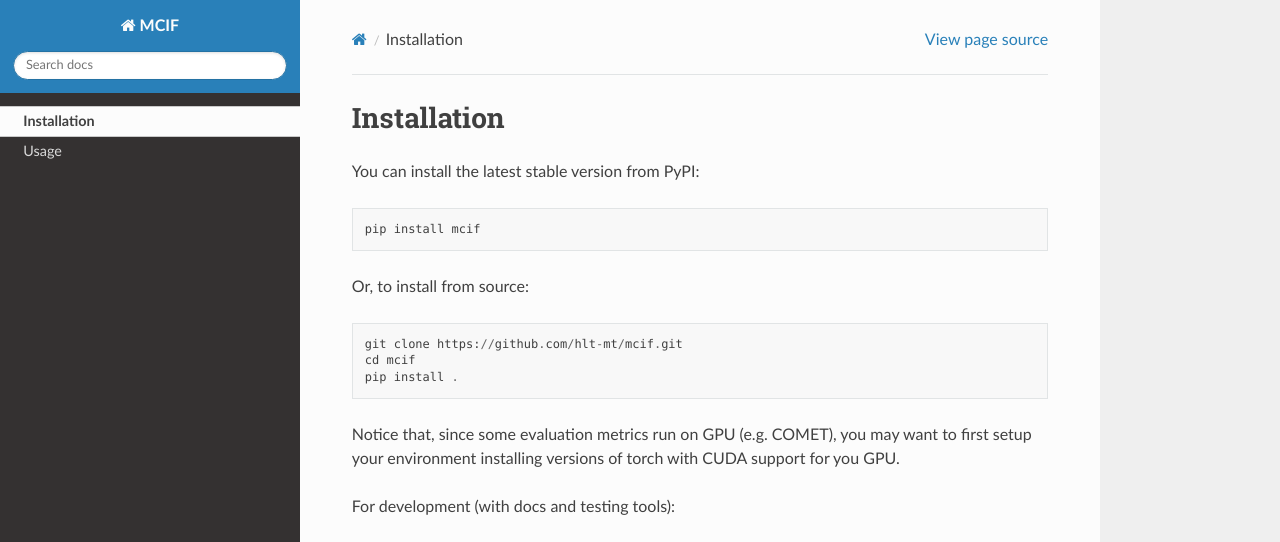
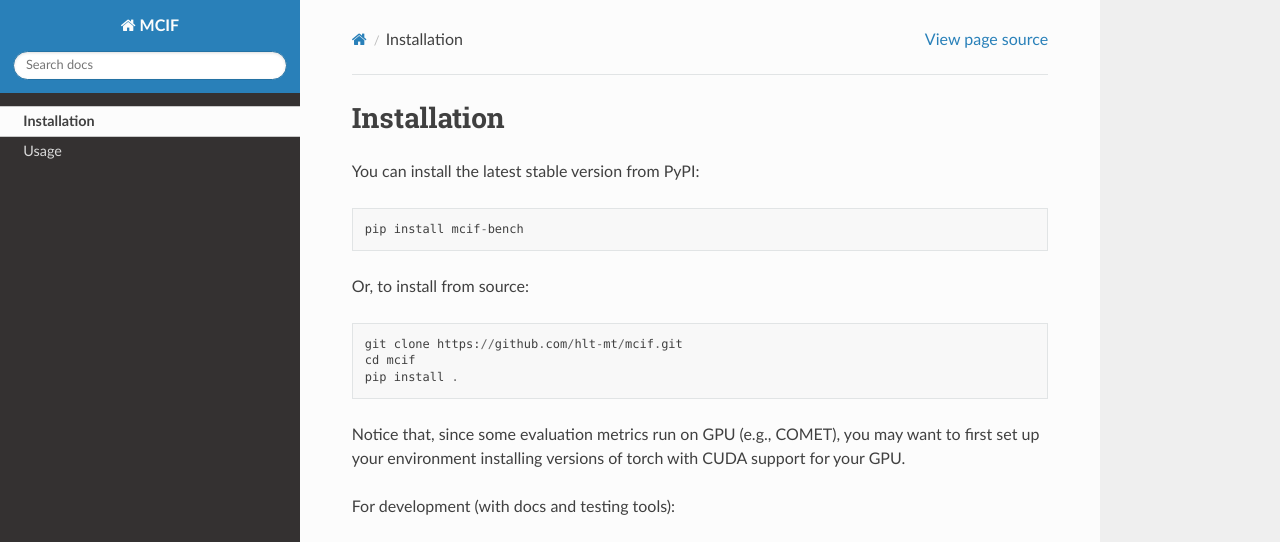
Before and after one commit to hlt-mt/mcif, a Sphinx documentation site: the page built from docs/source/installation.rst, in a window 1280 px wide. Shown: the top 542 px of the page. Built offline with Sphinx 7.4.7 and the Read the Docs theme 3.1.0, drawn with Linux system fonts in a browser that asks for light colours.

Commit message:
Update installation in the README after PyPi release (#33)

```diff
--- a/docs/source/installation.rst
+++ b/docs/source/installation.rst
@@ -3,7 +3,7 @@ Installation
 
 You can install the latest stable version from PyPI::
 
-    pip install mcif
+    pip install mcif-bench
 
 Or, to install from source::
 
@@ -11,8 +11,8 @@ Or, to install from source::
     cd mcif
     pip install .
 
-Notice that, since some evaluation metrics run on GPU (e.g. COMET), you may want to first
-setup your environment installing versions of torch with CUDA support for you GPU.
+Notice that, since some evaluation metrics run on GPU (e.g., COMET), you may want to first
+set up your environment installing versions of torch with CUDA support for your GPU.
 
 For development (with docs and testing tools)::
 
```
Also changed, not shown: README.md (+20 -1 lines).
